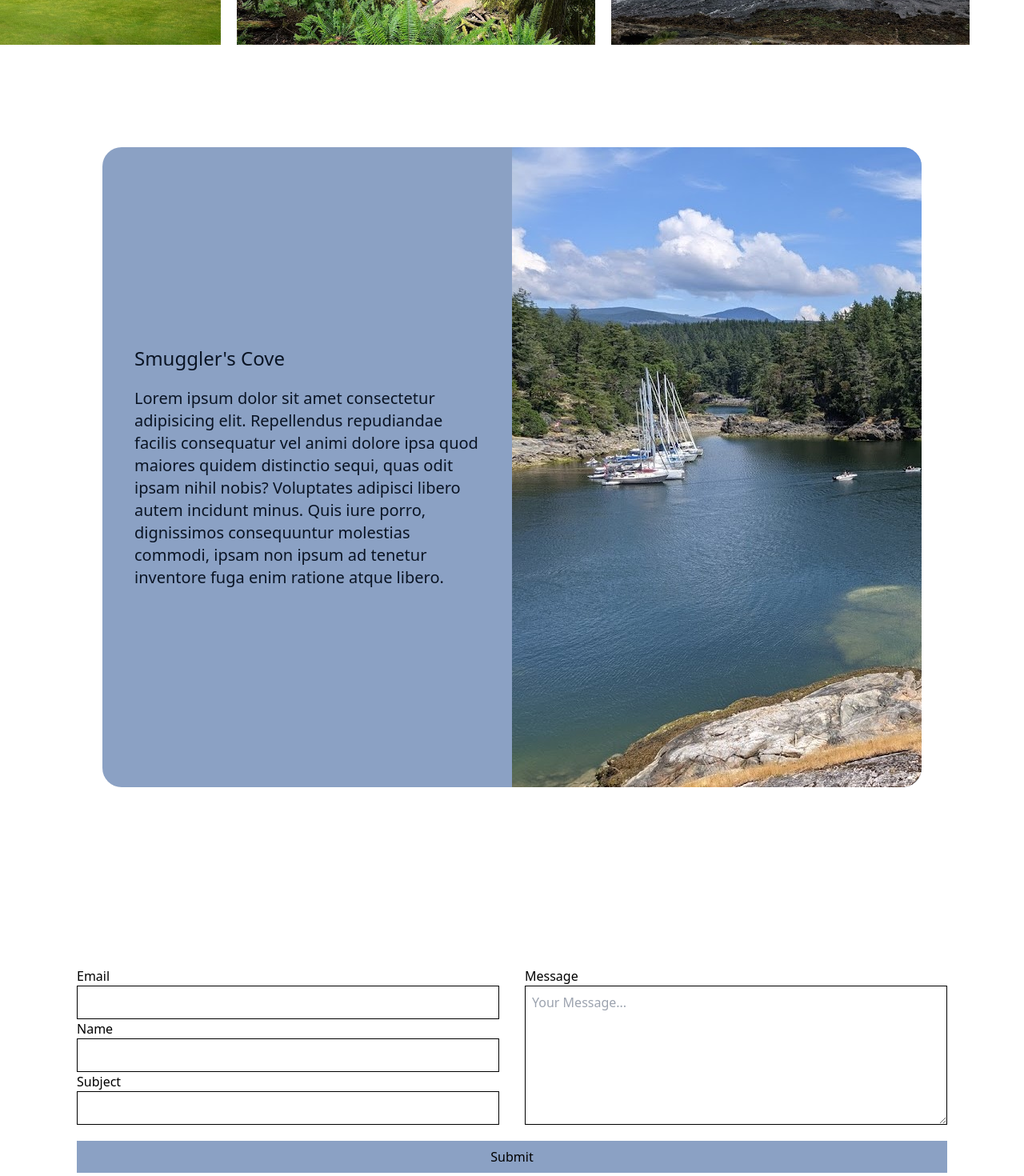
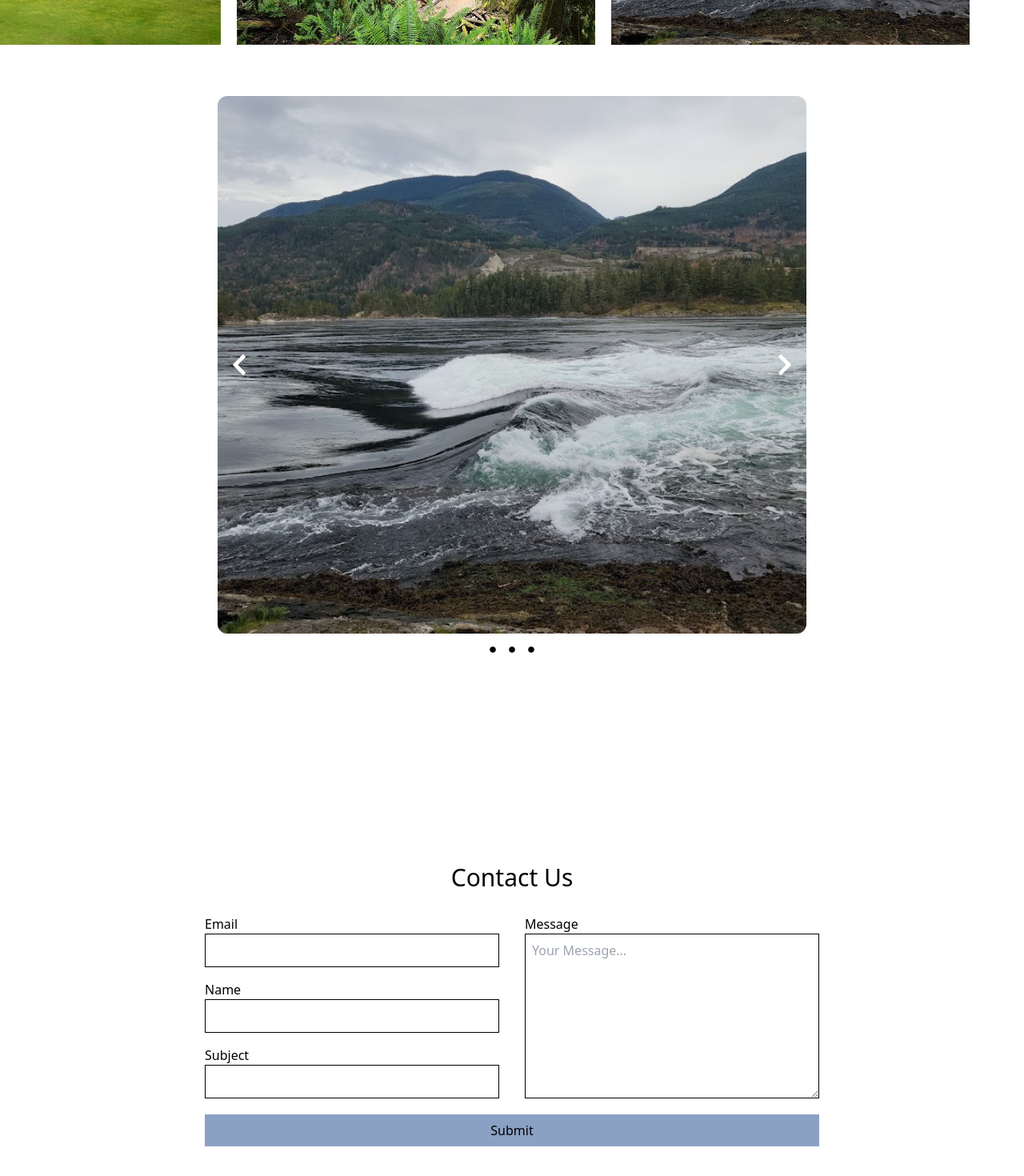
Before and after one commit to everett2002/airbnb-website, a React (Vite) app in the folder airbnb-website/: page / in a window 1280 px wide. Shown: the part 2760-4230 px from the top of the page at 80% size. Built offline with nearby package versions, Linux system fonts and the light colour scheme.

Commit message:
Slider + Contact Layout created

```diff
--- a/airbnb-website/src/App.tsx
+++ b/airbnb-website/src/App.tsx
@@ -6,6 +6,7 @@ import { AiFillHome  } from 'react-icons/ai';
 import { MdTravelExplore, MdOutlineKitchen  } from 'react-icons/md';
 import { PiToiletBold  } from 'react-icons/pi';
 import Imagebar from './Imagebar';
+import ImageSlider from './ImageSlider';
 
 function App() {
   const [showNav, changeShowNav] = useState(true);
@@ -14,10 +15,10 @@ function App() {
   const handleScroll = () => {
     if (window.scrollY >= lastScroll) {
 
-      console.log(window.scrollY + " going down...");
+      // console.log(window.scrollY + " going down...");
       changeShowNav(false);
     } else {
-      console.log(window.scrollY + " going up...");
+      // console.log(window.scrollY + " going up...");
       changeShowNav(true)
     }
 
@@ -111,18 +112,32 @@ function App() {
 
     <Imagebar/>
 
-    <div className='text-primary-dark min-w-screen h-screen grid justify-center items-center m-32 bg-primary-medium grid-cols-2 rounded-3xl overflow-hidden'>
-      <div className='p-10 space-y-5'>
+    {/* <div className='text-primary-dark min-w-screen h-screen grid justify-center items-center m-32 bg-primary-medium rounded-3xl overflow-hidden'>
+      <div className='p-10 h-[100%] flex items-center'>
+        <div className='space-y-5'>
         <h3 className='text-2xl'>Smuggler's Cove</h3>
         <p className='text-xl'>Lorem ipsum dolor sit amet consectetur adipisicing elit. Repellendus repudiandae facilis consequatur vel animi dolore ipsa quod maiores quidem distinctio sequi, quas odit ipsam nihil nobis? Voluptates adipisci libero autem incidunt minus. Quis iure porro, dignissimos consequuntur molestias commodi, ipsam non ipsum ad tenetur inventore fuga enim ratione atque libero.</p>
+        </div>
       </div>
+
+
       <div className='w-full h-full bg-coast'></div>
+
+    </div> */}
+
+
+    <div id='things-to-do'>
+      <ImageSlider/>
     </div>
 
-    <div className='min-w-[100vw] p-24 h-screen grid justify-center items-center bg-blue-900 rounded-3xl' style={{display:"inline-block"}}>
-      <form onSubmit={() => {}} className='flex flex-col space-y-5 '>
+
+    <div className='grid justify-center items-center bg-blue-900 h-[100vh]'>
+      <div className='space-y-7'>
+      <h2 className='text-3xl text-center'>Contact Us</h2>
+
+      <form onSubmit={() => {}} className='flex flex-col space-y-5 w-[60vw]'>
         <div className='grid gap-8 grid-cols-1 md:grid-cols-2 '>
-          <div className=''>
+          <div className='space-y-4'>
             <div className='flex flex-col'>
             <label htmlFor="email">Email</label>
             <input id='email' type="text" className='border p-2 focus:outline-none' required />
@@ -136,7 +151,7 @@ function App() {
             <input id='subject' type="text" className='border p-2 focus:outline-none' required/>
             </div>
             </div>
-            <div className='flex flex-col'>
+            <div className='flex flex-col md:h-[100%] h-[25vh]'>
             <label htmlFor="msg">Message</label>
             <textarea id='msg' className='border h-[100%] flex text-start focus:outline-none p-2' required  placeholder='Your Message...'/>
             </div>
@@ -144,10 +159,8 @@ function App() {
           <input type="submit" className='bg-primary-medium border-none p-2 w-auto' />
       </form>
     </div>
+    </div>
   </>
-
-
-
 }
 
 export default App
--- /dev/null
+++ b/airbnb-website/src/ImageSlider.tsx
@@ -0,0 +1,63 @@
+import whirlpool from './assets/whirlpool.jpg'
+import forestwaterfall from './assets/forest-waterfall.jpg'
+import golf from './assets/golf.jpg'
+import { useState } from 'react'
+import { FaChevronLeft, FaChevronRight} from 'react-icons/fa'
+import {RxDotFilled} from 'react-icons/rx';
+
+
+const slides = [
+    whirlpool,
+    forestwaterfall,
+    golf
+]
+
+
+const ImageSlider = () => {
+    const [currentIndex, setCurrentIndex] = useState(0);
+
+
+    const nextSlide = () => {
+        // console.log('next slide is '+ (currentIndex+1));
+        if (currentIndex>=slides.length-1) {
+            return;
+        }
+        setCurrentIndex(currentIndex+1);
+    }
+
+    const prevSlide = () => {
+        // console.log('prev slide is '+ (currentIndex-1))
+        if (currentIndex===0) {
+            return;
+        }
+        setCurrentIndex(currentIndex-1);
+    }
+
+    const goToSlide = (slideIndex:number) => {
+        setCurrentIndex(slideIndex);
+    }
+
+    return (
+        <div className='h-[100vh] w-[60vw] m-auto py-16 px-4 relative'>
+            <div style={{backgroundImage: `url(${slides[currentIndex]})`}} className='w-full h-full rounded-xl bg-center bg-cover duration-100'></div>
+            {/* Left Arrow */}
+            <div onClick={() => prevSlide()} className='absolute top-[50%] -translate-x-0 translate-y-[-50%] left-5 text-xl rounded-full p-2 bg-black/20 text-white cursor-pointer'>
+                <FaChevronLeft size={30} color="white" className={`bg-black/20 text-white`}/>
+            </div>
+
+            <div onClick={() => nextSlide()} className='absolute top-[50%] -translate-x-0 translate-y-[-50%] right-5 text-xl rounded-full p-2 bg-black/20 text-white cursor-pointer'>
+                <FaChevronRight size={30} color="white"/>
+            </div>
+            <div className='flex top-4 justify-center py-2'>
+                {slides.map((slide, slideIndex) => (
+                    <div key={slideIndex} onClick={() => goToSlide(slideIndex)} className='text-2xl cursor-pointer'>
+                        <RxDotFilled/>
+                    </div>
+                ))}
+            </div>
+        </div>
+
+    )
+}
+
+export default ImageSlider;
--- a/package.json
+++ b/package.json
@@ -3,5 +3,9 @@
     "autoprefixer": "^10.4.15",
     "postcss": "^8.4.29",
     "tailwindcss": "^3.3.3"
+  },
+  "dependencies": {
+    "@material-tailwind/react": "^2.1.1",
+    "react-icons": "^4.11.0"
   }
 }
```
Also changed, not shown: 1 other file (tests, documents, lock files or other folders).
